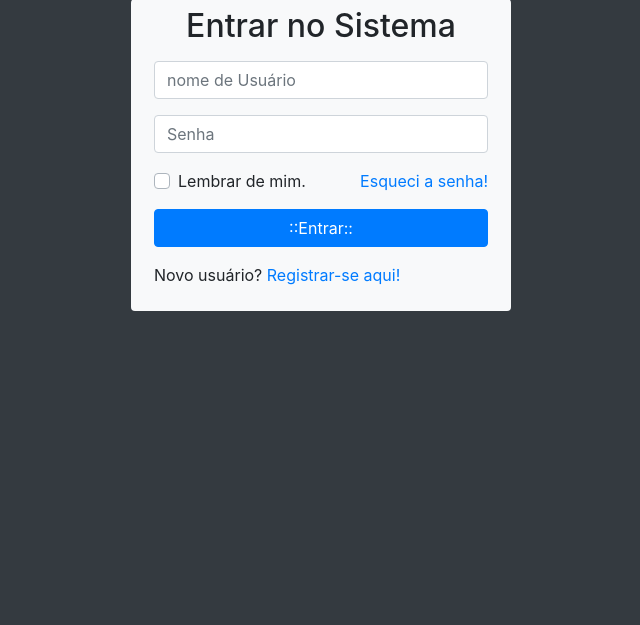
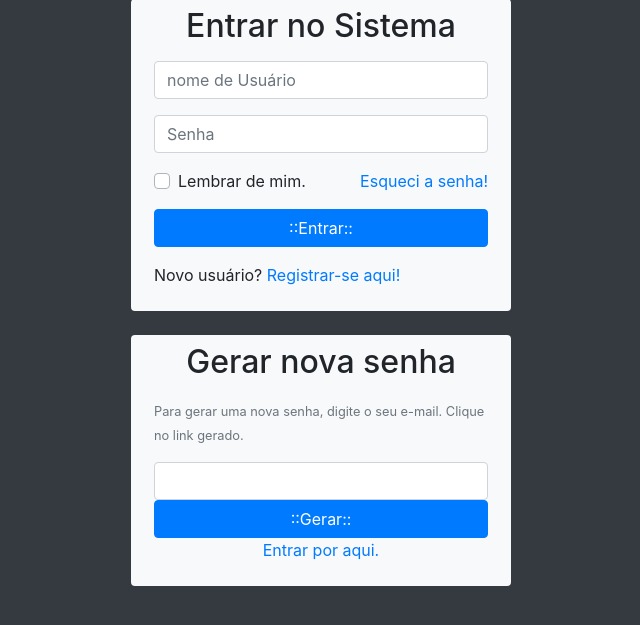
Before and after one commit to Lbusquirolli09/login, a PHP site: page /login/ in a window 1280 px wide. Shown: the part 91-716 px from the top of the page, without its empty margins (319-959 px from the left). Run offline with PHP 8.4, Linux system fonts and the light colour scheme.

Commit message:
Formulário de recuperação de senha
close #2

```diff
--- a/index.php
+++ b/index.php
@@ -72,6 +72,49 @@
                 </form>
             </div>
         </section>
+        <!-- Final da Sessão de Login -->
+        <br>
+        <!-- Formulario de Recuperação de Senha -->
+            <section class="row">
+            <div class="col-lg-4 offset-lg-4 bg-light rounded"
+            id="caixaLogin">
+                <h2 class="text-center mt-2">
+                    Gerar nova senha
+                </h2>
+                <form action="" method="post" id="formSenha" class="p-2">
+                    <div class="form-group">
+                        <small class="text-muted">
+                            Para gerar uma nova senha, digite o seu e-mail. Clique no link gerado.
+                        </small>
+                    </div>
+                        <div>
+                            <input type="email" name="emailGerarSenha"
+                            id="emailGerarSenha" class="form-control"
+                            place="E-mail de recuperação de senha">
+                        </div>
+
+                        <div>
+                            <input type="submit" value="::Gerar::"
+                            name="btnGerar" id=btnGerar" class="btn btn-primary btn-block">
+                        </div>
+
+                        <div>
+                            <p class="text-center">
+                                <a href="#" id="btnRegistrado">
+                                    Entrar por aqui.
+                                </a>
+                            </p>
+                        </div>
+
+                    </div>
+
+
+            </div>
+
+
+
+            </section>
+
     </main>
 
     <!-- Optional JavaScript -->
```
